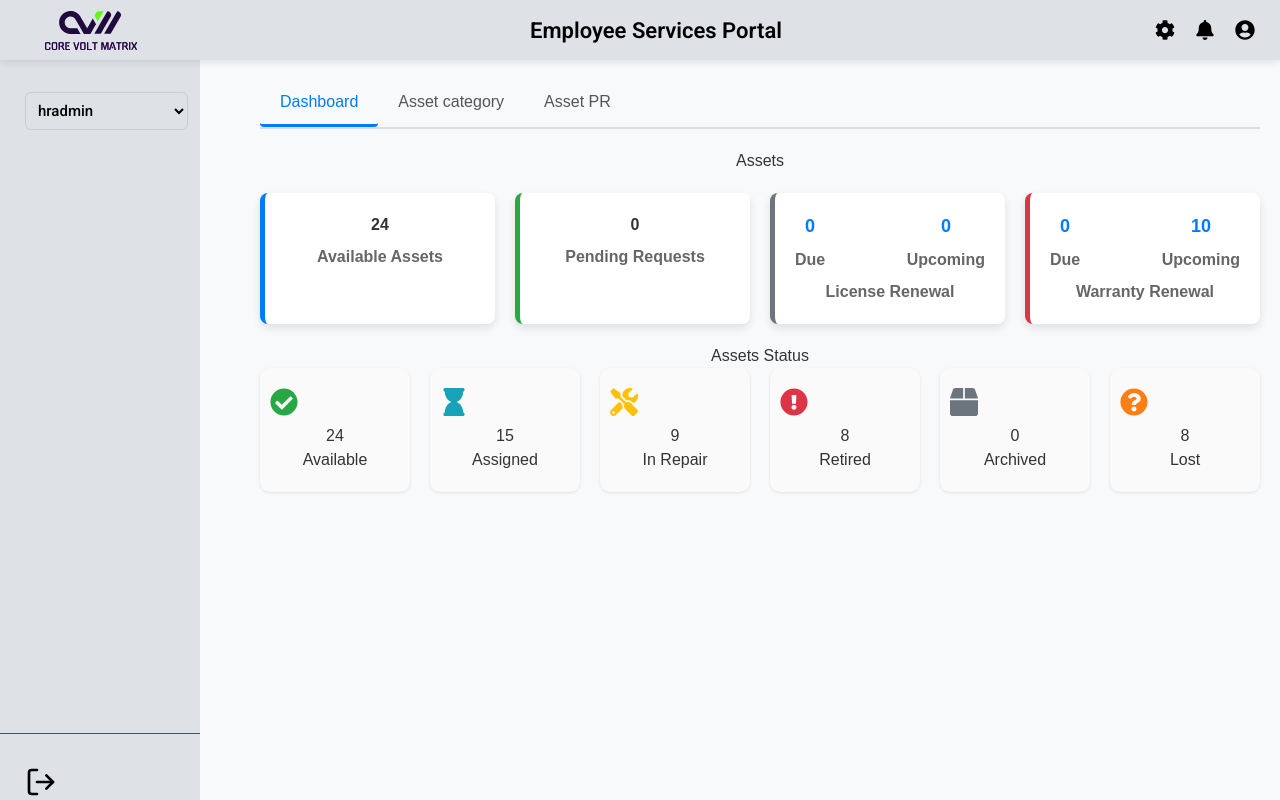
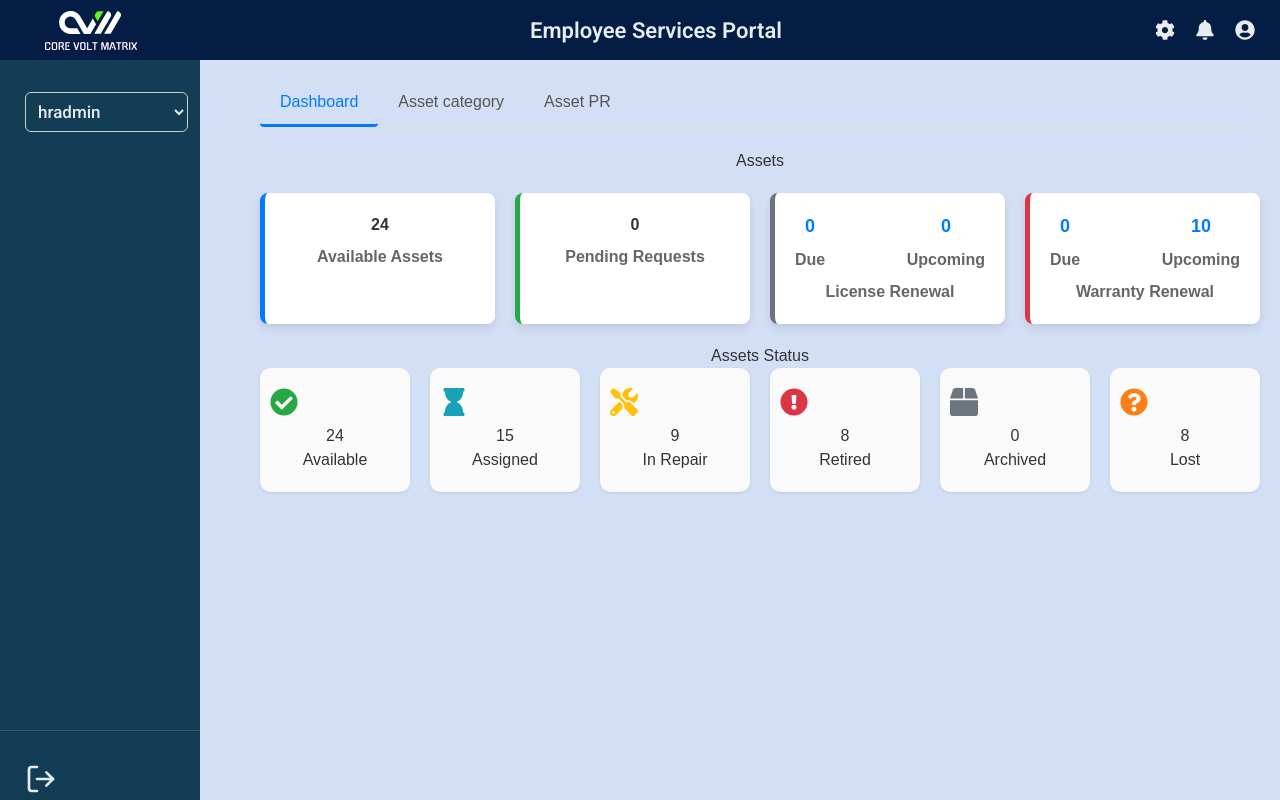
Before and after one commit to Volt-Matrix/voltcore, a React (Vite) app: page /assets/dashboard in a window 1280 px wide. Built offline with nearby package versions, Linux system fonts and the light colour scheme.

Commit message:
modify website colors

```diff
--- a/src/components/Sidebar.css
+++ b/src/components/Sidebar.css
@@ -1,8 +1,7 @@
 .sidebar {
   width: 200px;
-  /* background-color: #2c3e50; */
-  background-color: #dee2e6;
-  color: black;
+  background-color: #133c55;
+  color: white;
   height: 100vh;
   position: fixed;
   top: 60px;
@@ -38,17 +37,22 @@
   display: flex;
   flex-direction: column;
   text-decoration: none;
-  color: black;
+  color: #e7ecef;
   padding: 12px ;
   width: 100%;
   cursor: pointer;
-  font-size: 15px;
+  font-size: 17px;
 }
 .navbtns{
   display: flex;
   gap:1em;
   align-items: center;
 }
+
+.navbtns span {
+  margin: 0 !important;
+}
+
 .navbtns svg {
   width: 25px;
 }
@@ -60,8 +64,7 @@
 }
 
 .icon-button:hover {
-  /* background-color: #34495e; */
-  background-color: #D3D3D3;
+  background-color: #004e64;
 }
 
 /* Submenu style */
@@ -93,7 +96,7 @@
 }
 
 .submenu-link {
-  color: black;
+  color: white;
   text-decoration: none;
   margin: 5px 0;
   padding: 6px;
@@ -101,7 +104,7 @@
 }
 
 .submenu-link:hover {
-  background-color: #D3D3D3;
+  background-color: #004e64;
 }
 
 /* Sticky Logout */
--- a/src/components/TopBar.css
+++ b/src/components/TopBar.css
@@ -2,9 +2,8 @@
 .topbar {
   width: 100%;
   height: 60px;
-  /* background-color: #2c3e50; */
-  background-color: #dee2e6;
-  color: black;
+  background-color: #031d44;
+  color: #e7ecef;
   display: flex;
   justify-content: space-between;
   align-items: center;
@@ -13,7 +12,6 @@
   top: 0;
   left: 0;
   z-index: 999;
-  box-shadow: 0 2px 8px rgba(0, 0, 0, 0.1);
 }
 
 .topbar h2 {
--- a/src/components/TopBar.jsx
+++ b/src/components/TopBar.jsx
@@ -3,7 +3,8 @@ import React, { useEffect, useState } from 'react';
 import './TopBar.css';
 import { FaCog, FaBell, FaUserCircle } from 'react-icons/fa';
 // import cvmlogo from '../../public/cvmlogo.png';
-import cvmlogo from '../../public/cvm-logo.svg'
+import cvmlogo from '../../public/cvm-logo.svg';
+import cvmlogoWhite from '../../public/cvm-logo-white.svg';
 import { useAuth } from '../CustomHook/useAuth';
 function TopBar() {
   const [active, setActive] = useState('');
@@ -21,7 +22,7 @@ function TopBar() {
     <div className="topbar">
       <div className="topbar-left">
         <div className="cvm-brand">
-          <img src={cvmlogo} alt="core-volt-matrix logo" />
+          <img src={cvmlogoWhite} alt="core-volt-matrix logo" />
         </div>
       </div>
       <h2 className='rpr'>Employee Services Portal</h2>
--- a/src/index.css
+++ b/src/index.css
@@ -14,8 +14,7 @@
 
 body {
   font-family: 'Segoe UI', Tahoma, Geneva, Verdana, sans-serif;
-  /* background-color: #f4f6f8; */
-  background-color: #f8f9fa;
+  background-color: #D3DFF5;
   color: #333;
 }
 
```
Also changed, not shown: public/cvm-logo-white.svg (added).
